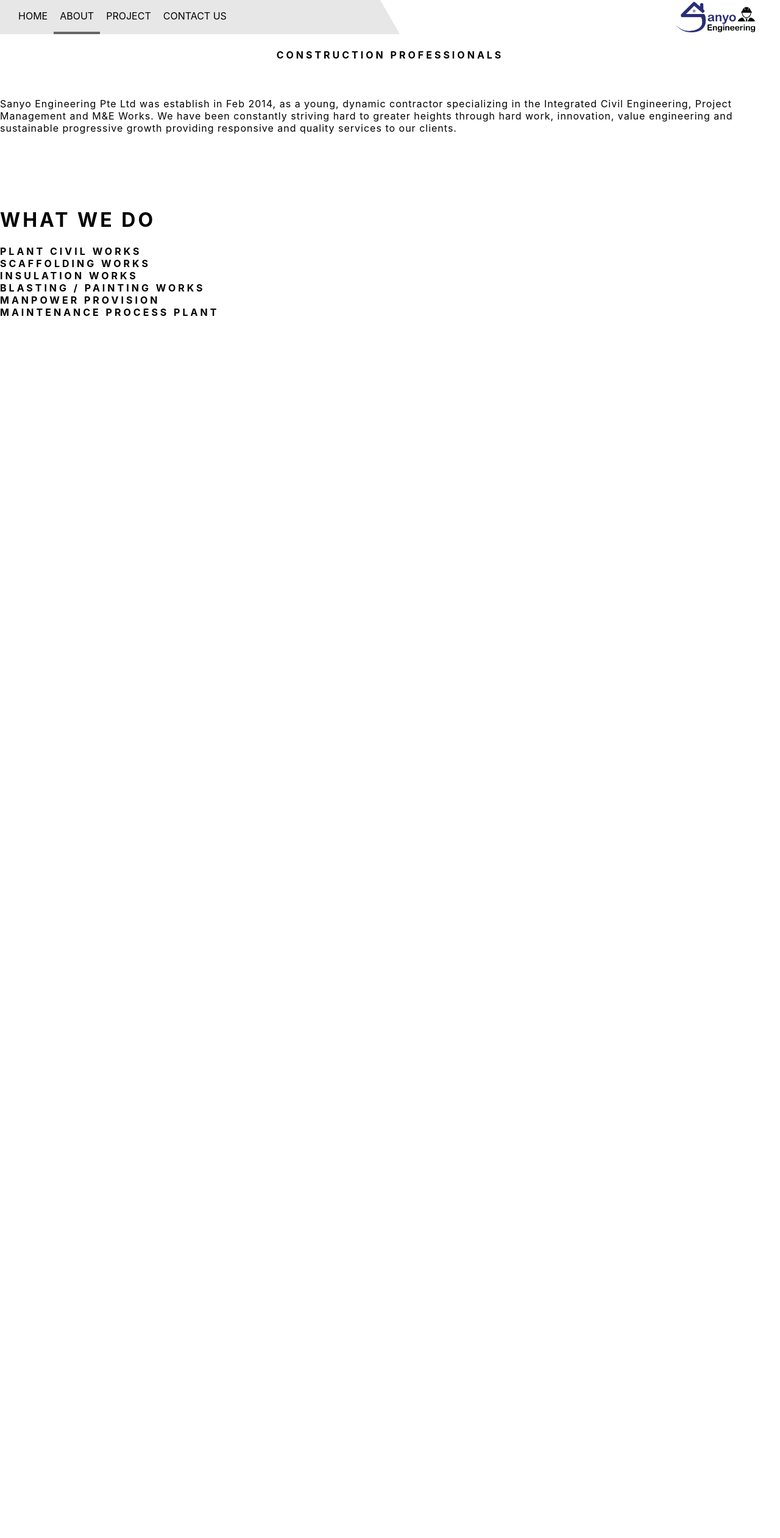
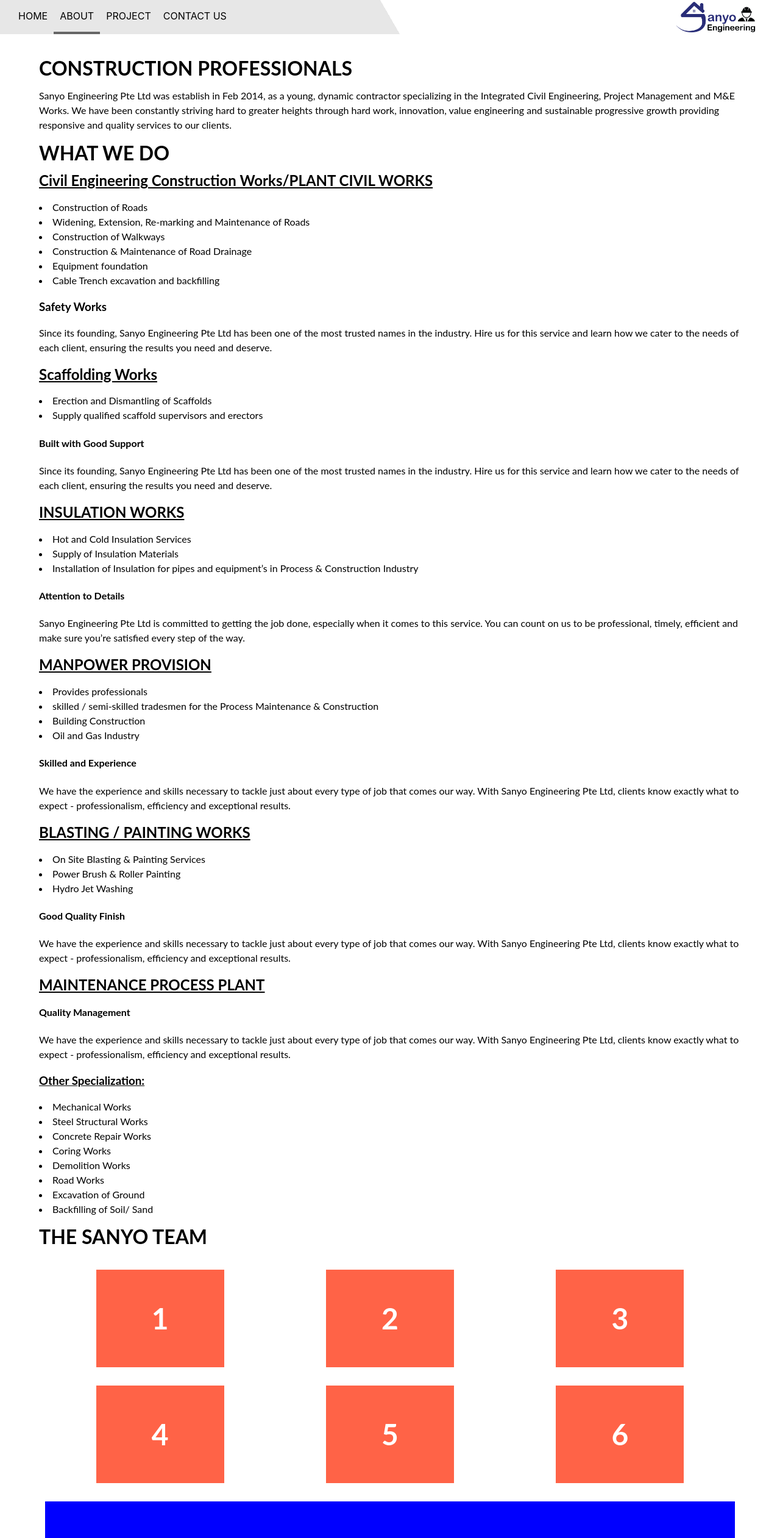
Before and after one commit to GogulKannan/sivigo-sanyo, a React (Create React App) app in the folder WebSite/website/: page /about in a window 1280 px wide. Shown: the top 2522 px of the page at 61% size. Before the commit the page ends 800 px from the top, so only its background shows below. Built offline with nearby package versions, Linux system fonts and the light colour scheme.

Commit message:
basic for About npm uninstall react-bootstrap

```diff
--- a/WebSite/website/package.json
+++ b/WebSite/website/package.json
@@ -4,7 +4,6 @@
   "private": true,
   "dependencies": {
     "react": "^16.9.0",
-    "react-bootstrap": "^1.0.0-beta.12",
     "react-dom": "^16.9.0",
     "react-router-dom": "^5.1.0",
     "react-scripts": "3.1.1"
--- a/WebSite/website/src/containers/About/About.css
+++ b/WebSite/website/src/containers/About/About.css
@@ -1,70 +1,59 @@
-/*.AboutBase {
-  height:100vh;
-  margin:0;
+.AboutBase {
+  margin-top: 100px;
+  margin-bottom: 100px;
+  margin-left: 5% ;
+  margin-right: 5% ;
   font-size:16px;
   font-family:"Lato", sans-serif;
   font-weight:400;
-  line-height:1.8em;
-  color:#666;
+  line-height:1.5em;
+  color:black
+  ;
+}
+/* @import url('compass/css3'); */
+
+.flex-container {
+  padding: 10px;
+  margin: 0;
+  list-style: none;
+
+  display: -webkit-box;
+  display: -moz-box;
+  display: -ms-flexbox;
+  display: -webkit-flex;
+  display: flex;
+
+
+  justify-content: space-around;
 }
 
-.ptext{
-  position:absolute;
-  top:50%;
-  width: 100%;
-  text-align:center;
-  color:#000;
-  font-size:2vw;
-  letter-spacing:8px;
-  text-transform:uppercase;
-}
-
-*/
-
-.mainHeading{
-  position:absolute;
-  top:10%;
-  width: 100%;
-  text-align:center;
-  color:#000;
-  font: size 4vw;
-  letter-spacing:4px;
-  text-transform:uppercase;
-  font-weight: bold;
-}
-
-.firstIntro{
-  position:absolute;
-  top:20%;
-  width: 100%;
-  text-align:left;
-  color:#000;
-  font: size 1vw;
-  letter-spacing:1px;
-  /* text-transform:uppercase; */
-  /* font-weight: bold;   */
-}
-
-.secondHeading{
-  position:absolute;
-  top:40%;
-  width: 100%;
-  text-align:left;
-  color:#000;
-  font: size 4vw;
-  letter-spacing:4px;
-  text-transform:uppercase;
-  font-weight: bold;
-}
-.firstRowOf2Heading{
+.flex-item {
+  background: tomato;
+  padding: 5px;
+  width: 200px;
+  height: 150px;
+  margin-top: 10px;
 
 
-  top:40%;
-  width: 100%;
-  text-align:left;
-  color:#000;
-  font: size 4vw;
-  letter-spacing:4px;
-  text-transform:uppercase;
+  line-height: 150px;
+  color: white;
   font-weight: bold;
-}
+  font-size: 3em;
+  text-align: center;
+  }
+
+
+.flex-item-q {
+  background: blue;
+  padding: 5px;
+  width: 600px;
+  height: 150px;
+  margin-top: 10px;
+
+
+  line-height: 150px;
+  color: white;
+  font-weight: bold;
+  font-size: 3em;
+  text-align: center;
+  }
--- a/WebSite/website/src/containers/About/About.js
+++ b/WebSite/website/src/containers/About/About.js
@@ -1,48 +1,90 @@
 import React from 'react';
 import './About.css';
-import Container from 'react-bootstrap/Container';
-import Row from 'react-bootstrap/Row';
-import Col from 'react-bootstrap/Col'
 
 function About() {
   return (
-
     <div className="AboutBase">
-    <div className="mainHeading">
-
-      CONSTRUCTION PROFESSIONALS
-
-    </div>
-    <div className="firstIntro">
-    Sanyo Engineering Pte Ltd was establish in Feb 2014, as a young,
+      <h1>CONSTRUCTION PROFESSIONALS</h1>
+      <p>Sanyo Engineering Pte Ltd was establish in Feb 2014, as a young,
 dynamic contractor specializing in the Integrated Civil Engineering,
 Project Management and M&E Works. We have been constantly striving hard
 to greater heights through hard work, innovation, value engineering and
-    sustainable progressive growth providing responsive and quality services to our clients.
-    </div>
+    sustainable progressive growth providing responsive and quality services to our clients.</p>
+      <h1>WHAT WE DO</h1>
+      <h2><u>Civil Engineering Construction Works/PLANT CIVIL WORKS</u></h2>
+      <li>Construction of Roads</li>
+      <li>Widening, Extension, Re-marking and Maintenance of Roads</li>
+      <li>Construction of Walkways</li>
+      <li>Construction & Maintenance of Road Drainage</li>
+      <li>Equipment foundation</li>
+      <li>Cable Trench excavation and backfilling </li>
+      <h3>Safety Works</h3>
+      <p>Since its founding, Sanyo Engineering Pte Ltd has been one of the most trusted names in the industry. Hire us for this service and
+learn how we cater to the needs of each client, ensuring the results you need and deserve.</p>
+      <h2><u>Scaffolding Works</u></h2>
+      <li>Erection and Dismantling of Scaffolds</li>
+      <li>Supply qualified scaffold supervisors and erectors </li>
+      <h4>Built with Good Support</h4>
+      <p>Since its founding, Sanyo Engineering Pte Ltd has been one of the most trusted names in the industry.
+        Hire us for this service and learn how we cater to the needs of each client,
+        ensuring the results you need and deserve.</p>
+      <h2><u>INSULATION WORKS</u></h2>
+      <li>Hot and Cold Insulation Services</li>
+      <li>Supply of Insulation Materials</li>
+      <li>Installation of Insulation for pipes and equipment’s in Process & Construction
+Industry </li>
+      <h4>Attention to Details</h4>
+      <p>Sanyo Engineering Pte Ltd is committed to getting the job done, especially when it comes to this service. You can count on us to be professional,
+timely, efficient and make sure you’re satisfied every step of the way.</p>
+      <h2><u>MANPOWER PROVISION</u></h2>
+      <li>Provides professionals</li>
+      <li> skilled / semi-skilled tradesmen for the Process Maintenance & Construction</li>
+      <li> Building Construction</li>
+      <li> Oil and Gas Industry </li>
+      <h4>Skilled and Experience</h4>
+      <p>We have the experience and skills necessary to tackle just about every type of job that comes our way. With Sanyo Engineering Pte Ltd,
+ clients know exactly what to expect - professionalism, efficiency and exceptional results.</p>
+      <h2><u>BLASTING / PAINTING WORKS</u></h2>
+      <li>On Site Blasting & Painting Services</li>
+      <li>Power Brush & Roller Painting</li>
+      <li>Hydro Jet Washing </li>
+      <h4>Good Quality Finish</h4>
+      <p>We have the experience and skills necessary to tackle just about every type of job that comes our way. With Sanyo Engineering Pte Ltd, clients know exactly what to expect - professionalism, efficiency and exceptional results.</p>
+      <h2><u>MAINTENANCE PROCESS PLANT</u></h2>
+      <h4>Quality Management</h4>
+      <p>We have the experience and skills necessary to tackle just about every type of job that comes our way. With Sanyo Engineering Pte Ltd, clients know exactly what to expect - professionalism, efficiency and exceptional results.</p>
 
-    <div className="secondHeading">
-    <h1>WHAT WE DO</h1>
-    <Container>
+      <h3><u>Other Specialization:</u> </h3>
+      <li>Mechanical Works</li>
+      <li>Steel Structural Works</li>
+      <li>Concrete Repair Works</li>
+      <li>Coring Works</li>
+      <li>Demolition Works</li>
+      <li>Road Works</li>
+      <li>Excavation of Ground</li>
+      <li>Backfilling of Soil/ Sand </li>
+      <h1>THE SANYO TEAM</h1>
 
-  <Row>
-    <Col><div className="firstRowOf2Heading">PLANT CIVIL WORKS</div></Col>
-    <Col><div className="firstRowOf2Heading">SCAFFOLDING WORKS</div></Col>
-    <Col><div className="firstRowOf2Heading">INSULATION WORKS</div></Col>
-  </Row>
+      <ul className="flex-container">
+        <li className="flex-item">1</li>
+        <li className="flex-item">2</li>
+        <li className="flex-item">3</li>
+      </ul>
 
-  <Row>
-    <Col><div className="firstRowOf2Heading">BLASTING / PAINTING WORKS</div></Col>
-    <Col><div className="firstRowOf2Heading">MANPOWER PROVISION</div></Col>
-    <Col><div className="firstRowOf2Heading">MAINTENANCE PROCESS PLANT</div></Col>
-  </Row>
+      <ul className="flex-container">
+        <li className="flex-item">4</li>
+        <li className="flex-item">5</li>
+        <li className="flex-item">6</li>
+      </ul>
 
-</Container>
+      <ul className="flex-container">
+        <li className="flex-item-q">"tell me something"</li>
+        <li className="flex-item-q">"say hi all"</li>
+        </ul>
+
     </div>
 
 
-
-  </div>
   );
 }
 
```
Also changed, not shown: 1 other file (tests, documents, lock files or other folders). Lines whose indentation alone changed are shown as unchanged.
